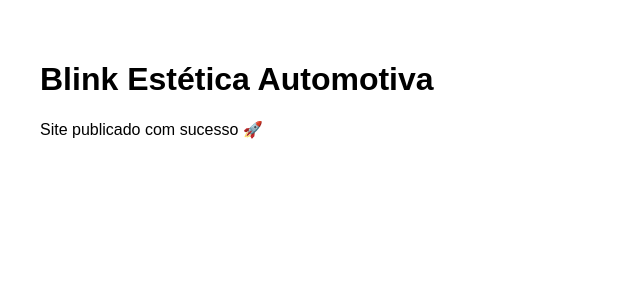
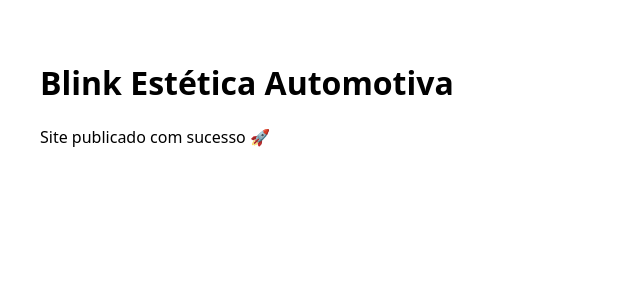
Before and after one commit to salsa200-prog/blink-estetica, a Next.js app: page / in a window 1280 px wide. Shown: the top 300 px of the page, without its empty margins (0-640 px from the left). Built offline with nearby package versions, Linux system fonts and the light colour scheme.

Commit message:
Update layout.jsx

```diff
--- a/app/layout.jsx
+++ b/app/layout.jsx
@@ -1,12 +1,19 @@
 export const metadata = {
-  title: "Blink Estética Automotiva",
-  description: "Estética automotiva profissional",
+  title: "BLINK Estética Automotiva | Barra da Tijuca",
+  description:
+    "BLINK Estética Automotiva - Pintura, Polimento, Cristalização e Lanternagem na Barra da Tijuca. Atendimento rápido no WhatsApp.",
+  openGraph: {
+    title: "BLINK Estética Automotiva - Onde estética vira padrão",
+    description:
+      "Especialistas em Pintura, Polimento e Cristalização Automotiva na Barra da Tijuca",
+    type: "website",
+  },
 };
 
 export default function RootLayout({ children }) {
   return (
-    <html lang="pt-BR">
-      <body style={{ margin: 0, fontFamily: "Arial, sans-serif" }}>
+    <html lang="pt-br">
+      <body style={{ margin: 0, fontFamily: "system-ui, -apple-system, Segoe UI, Roboto, Arial" }}>
         {children}
       </body>
     </html>
```
